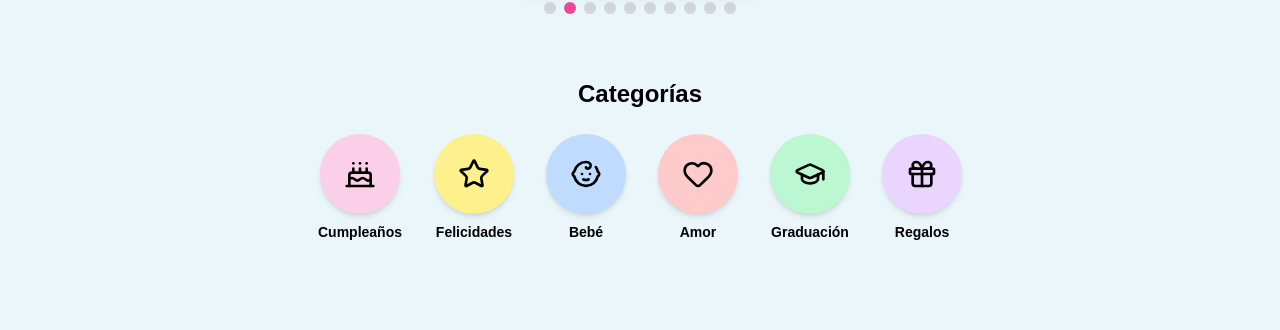
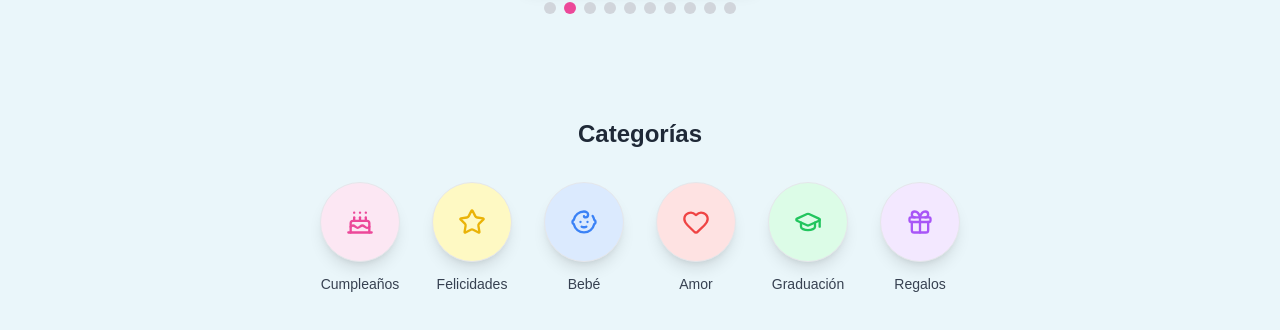
Before and after one commit to everwishhq-commits/EverWish, a Next.js app: page / in a window 1280 px wide. Shown: the part 618-948 px from the top of the page. Built offline with nearby package versions, Linux system fonts and the light colour scheme.

Commit message:
Update categories.js

```diff
--- a/app/components/categories.js
+++ b/app/components/categories.js
@@ -2,30 +2,33 @@
 import { Cake, Star, Baby, Heart, GraduationCap, Gift } from "lucide-react";
 
 const categories = [
-  { name: "Cumpleaños", color: "bg-pink-200", icon: <Cake size={32} /> },
-  { name: "Felicidades", color: "bg-yellow-200", icon: <Star size={32} /> },
-  { name: "Bebé", color: "bg-blue-200", icon: <Baby size={32} /> },
-  { name: "Amor", color: "bg-red-200", icon: <Heart size={32} /> },
-  { name: "Graduación", color: "bg-green-200", icon: <GraduationCap size={32} /> },
-  { name: "Regalos", color: "bg-purple-200", icon: <Gift size={32} /> },
+  { name: "Cumpleaños", color: "bg-pink-100", icon: <Cake size={28} className="text-pink-500" /> },
+  { name: "Felicidades", color: "bg-yellow-100", icon: <Star size={28} className="text-yellow-500" /> },
+  { name: "Bebé", color: "bg-blue-100", icon: <Baby size={28} className="text-blue-500" /> },
+  { name: "Amor", color: "bg-red-100", icon: <Heart size={28} className="text-red-500" /> },
+  { name: "Graduación", color: "bg-green-100", icon: <GraduationCap size={28} className="text-green-500" /> },
+  { name: "Regalos", color: "bg-purple-100", icon: <Gift size={28} className="text-purple-500" /> },
 ];
 
 export default function Categories() {
   return (
-    <div>
-      <h2 className="text-2xl font-bold mb-6">Categorías</h2>
-      <div className="flex flex-wrap justify-center gap-8">
+    <section className="text-center py-10">
+      <h2 className="text-2xl font-extrabold mb-8 text-gray-800">Categorías</h2>
+      <div className="flex flex-wrap justify-center gap-8 max-w-4xl mx-auto">
         {categories.map((cat, i) => (
-          <div key={i} className="flex flex-col items-center">
+          <div
+            key={i}
+            className="flex flex-col items-center transition-transform hover:scale-110"
+          >
             <div
-              className={`w-20 h-20 ${cat.color} rounded-full flex items-center justify-center shadow-md`}
+              className={`w-20 h-20 ${cat.color} rounded-full flex items-center justify-center shadow-lg border border-gray-200`}
             >
               {cat.icon}
             </div>
-            <p className="mt-2 text-sm font-semibold">{cat.name}</p>
+            <p className="mt-3 text-sm font-medium text-gray-700">{cat.name}</p>
           </div>
         ))}
       </div>
-    </div>
+    </section>
   );
 }
```
